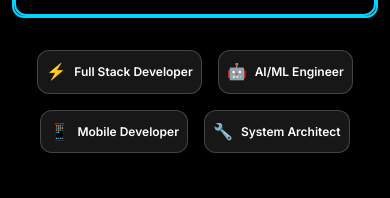
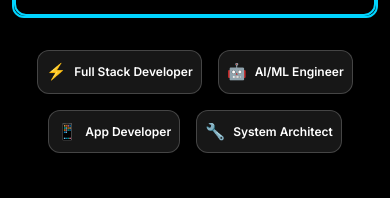
Before and after one commit to JaanakiDave11/Portfolio-Jaanaki, a plain HTML site: page index.html in a window 390 px wide. Shown: the part 987-1185 px from the top of the page. Drawn offline with Linux system fonts and the light colour scheme.

Commit message:
📝 Update mobile developer tag text

```diff
--- a/index.html
+++ b/index.html
@@ -85,7 +85,7 @@
           </span>
           <span class="tag tech-hover" data-tooltip="Mobile Development">
             <span class="tag-icon">📱</span>
-            <span class="tag-text">Mobile Developer</span>
+            <span class="tag-text">App Developer</span>
           </span>
           <span class="tag tech-hover" data-tooltip="System Architecture">
             <span class="tag-icon">🔧</span>
```
